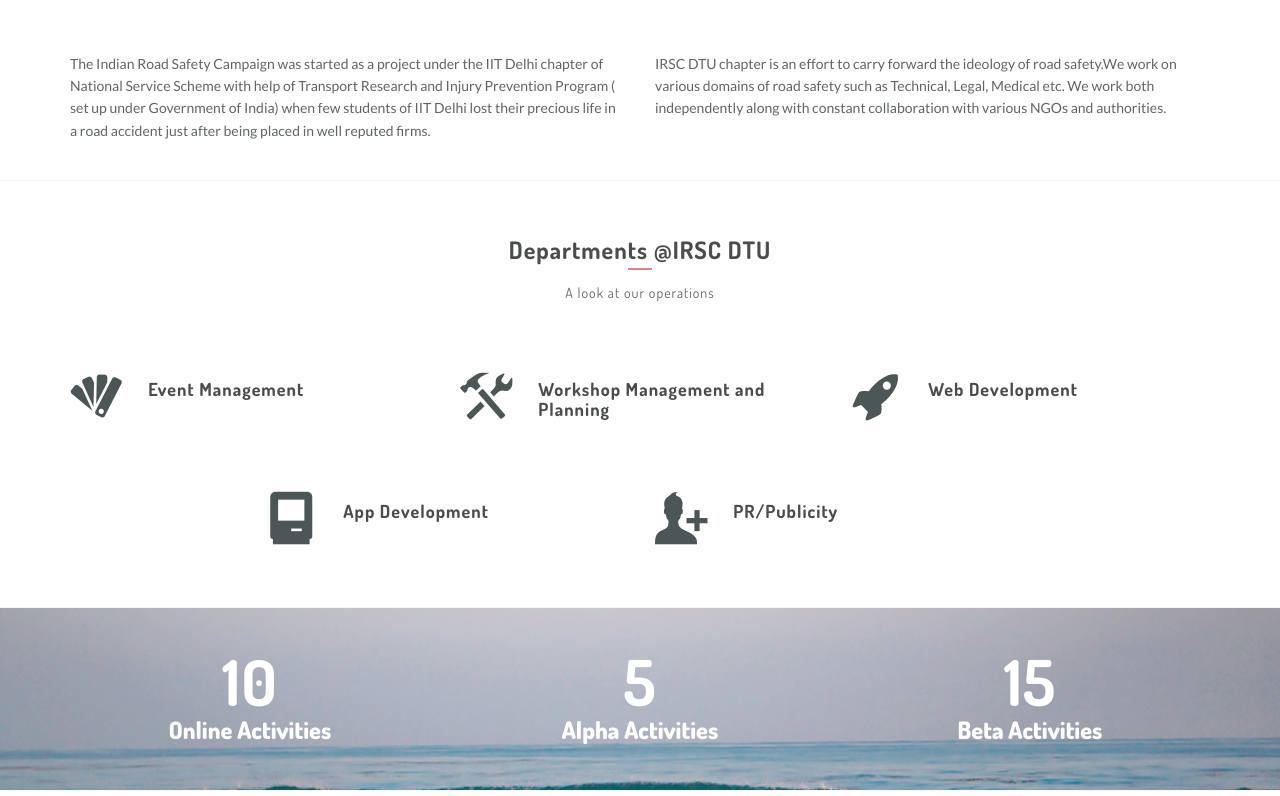
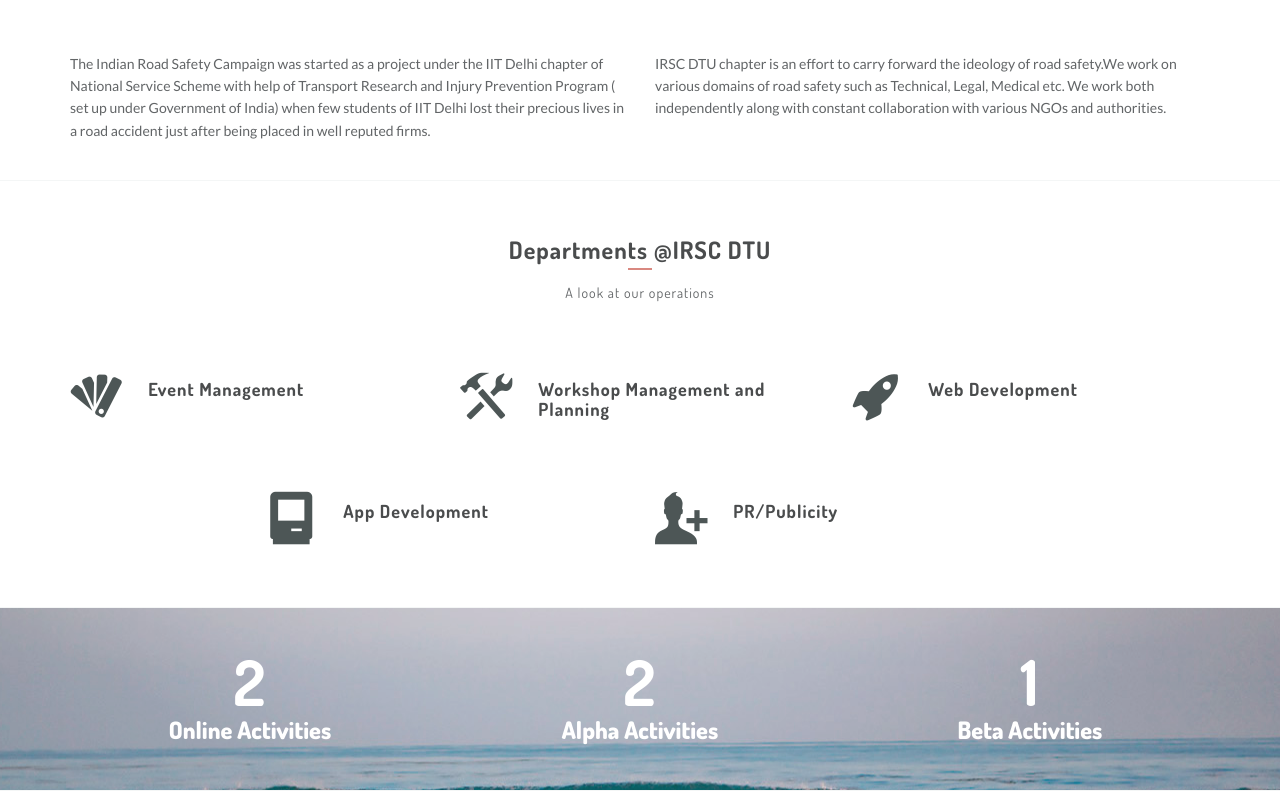
Before and after one commit to ak33xx/irscdtu, a Django app: page /about/ in a window 1280 px wide. Shown: the part 412-1208 px from the top of the page. Run offline with Django 3.2, Linux system fonts and the light colour scheme; some libraries are stand-ins or nearby versions; some web fonts are replaced.

Commit message:
changes to front end

```diff
--- a/src/templates/about.html
+++ b/src/templates/about.html
@@ -70,7 +70,7 @@
                             <p></p>
                         </div> -->
                         <div class="col-md-6">
-                            <p>The Indian Road Safety Campaign was started as a project under the IIT Delhi chapter of National Service Scheme with help of Transport Research and Injury Prevention Program ( set up under Government of India) when few students of IIT Delhi lost their precious life in a road accident just after being placed in well reputed firms.</p>
+                            <p>The Indian Road Safety Campaign was started as a project under the IIT Delhi chapter of National Service Scheme with help of Transport Research and Injury Prevention Program ( set up under Government of India) when few students of IIT Delhi lost their precious lives in a road accident just after being placed in well reputed firms.</p>
                         </div>
                         <br>
 
@@ -148,19 +148,19 @@
                     <div class="row">
                         <div class="col-sm-4 col-md-4">
                             <div class="numbers">
-                                <span class="number" data-from="0" data-to="10" data-speed="2000" data-refresh-interval="50"></span>
+                                <span class="number" data-from="0" data-to="2" data-speed="2000" data-refresh-interval="50"></span>
                                 <span class="number-info">Online Activities</span>
                             </div>
                         </div>
                         <div class="col-sm-4 col-md-4">
                             <div class="numbers">
-                                <span class="number" data-from="0" data-to="5" data-speed="2000" data-refresh-interval="50"></span>
+                                <span class="number" data-from="0" data-to="2" data-speed="2000" data-refresh-interval="50"></span>
                                 <span class="number-info">Alpha Activities</span>
                             </div>
                         </div>
                         <div class="col-sm-4 col-md-4">
                             <div class="numbers">
-                                <span class="number" data-from="0" data-to="15" data-speed="2000" data-refresh-interval="50"></span>
+                                <span class="number" data-from="0" data-to="1" data-speed="2000" data-refresh-interval="50"></span>
                                 <span class="number-info">Beta Activities</span>
                             </div>
                         </div>
```
